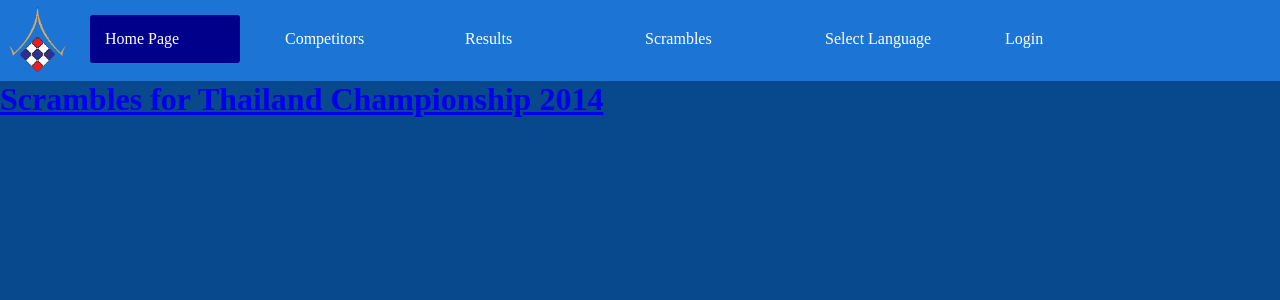
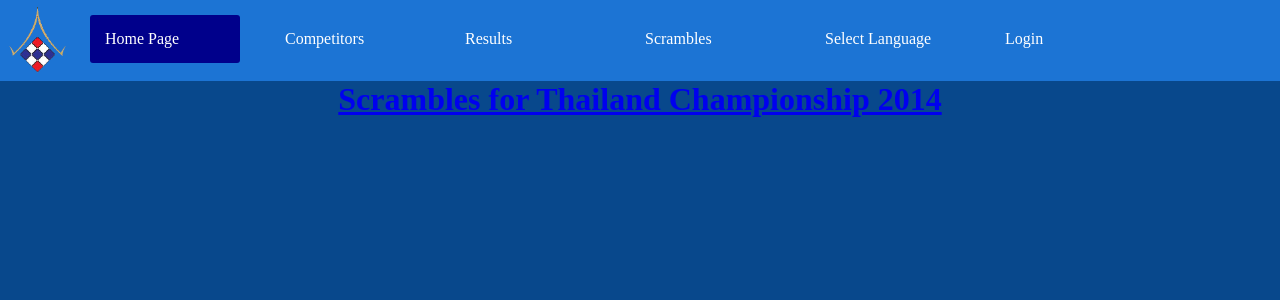
Before and after one commit to Kin6133/thcdbweb, a PHP site: page /en/scrambles.php in a window 1280 px wide. Shown: the top 300 px of the page. Run offline with PHP 8.4, Linux system fonts and the light colour scheme; data that the repository does not hold is empty.

Commit message:
THC2014 Fixed V2

```diff
--- a/CSS/scrambles.css
+++ b/CSS/scrambles.css
@@ -120,3 +120,8 @@
         background-size: 10px;
         text-align: center;
     }
+h1
+    {
+        color: white;
+        text-align: center;
+    }
--- a/en/scrambles.php
+++ b/en/scrambles.php
@@ -2,5 +2,5 @@
 <html>
     <?php include "headscr.html"; ?>
     <h1><a href="scrambles.php?compid=THC2014">Scrambles for Thailand Championship 2014</a></h1>
-    <?php $compid; if ($compid == "THC2014") {include "thc2014.html";}?>
+    <?php $compid; if ($compid == "THC2014") {echo include "thc2014.html";}?>
 </html>
```
